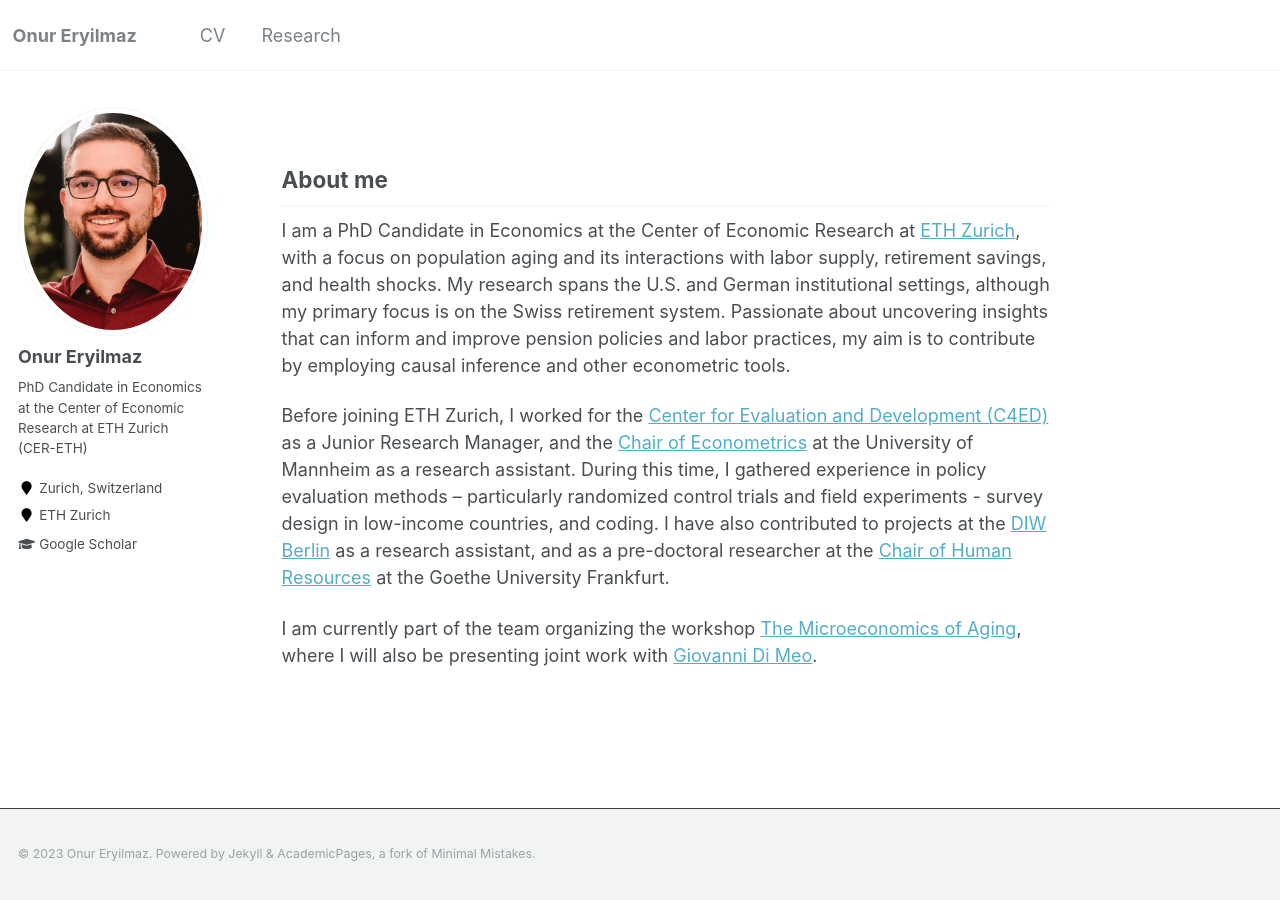
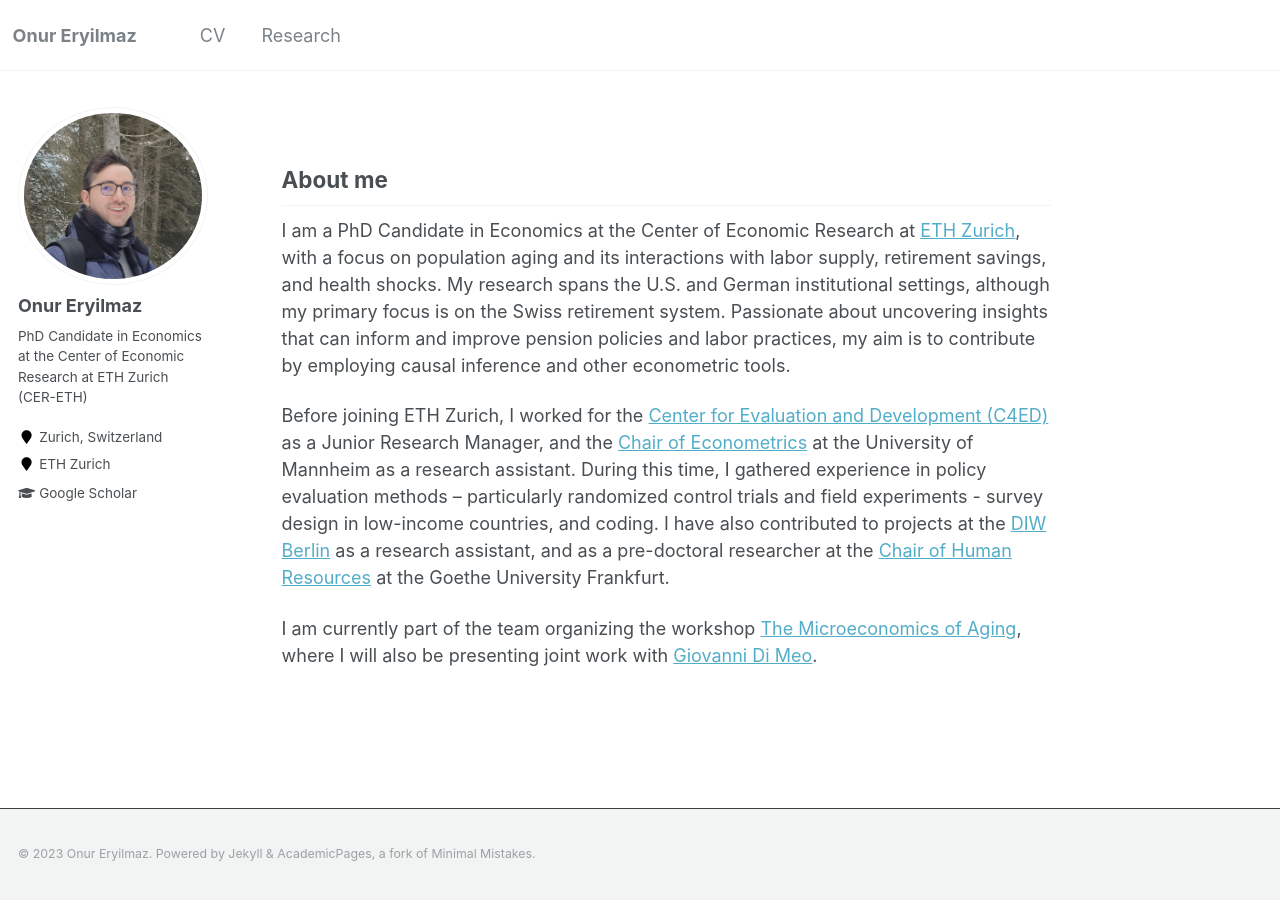
Before and after one commit to oeryilmaz/oeryilmaz.github.io, a Jekyll site: the page built from _pages/about.md, in a window 1280 px wide. Built offline with Jekyll 4.4.1, drawn with Linux system fonts in a browser that asks for light colours.

Commit message:
Update _config.yml

```diff
--- a/_config.yml
+++ b/_config.yml
@@ -79,7 +79,7 @@ analytics:
 # Site Author
 author:
   name             : "Onur Eryilmaz"
-  avatar           : "avatar3.jpg"
+  avatar           : "profile.png"
   bio              : "PhD Candidate in Economics at the Center of Economic Research at ETH Zurich (CER-ETH)"
   location         : "Zurich, Switzerland"
   employer         : "ETH Zurich"
```
